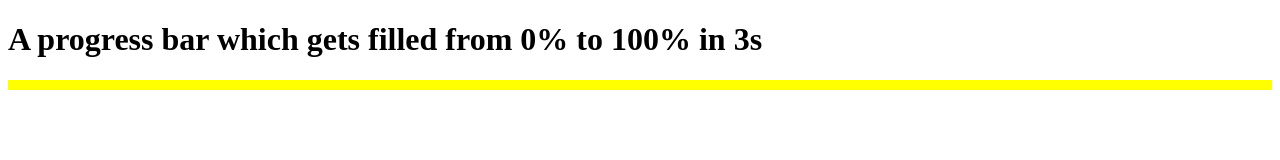
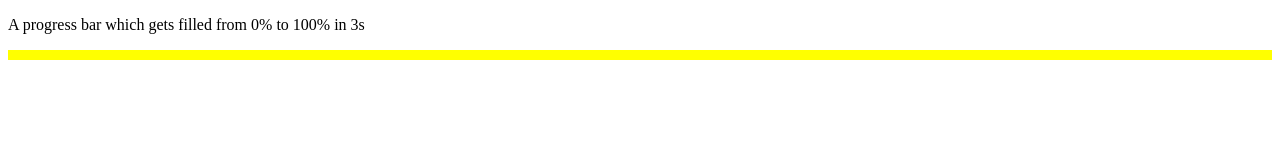
Before and after one commit to venikanya/venikanya.github.io, a plain HTML site: page index.html in a window 1280 px wide. Drawn offline with Linux system fonts and the light colour scheme.

Commit message:
Update index.html

```diff
--- a/index.html
+++ b/index.html
@@ -21,7 +21,7 @@
       </style>
   </head>
   <body>
-  <h1>A progress bar which gets filled from 0% to 100% in 3s</h1>
+  <p>A progress bar which gets filled from 0% to 100% in 3s</p>
       <div id="progress"></div>
   </body>
 </html>
```
